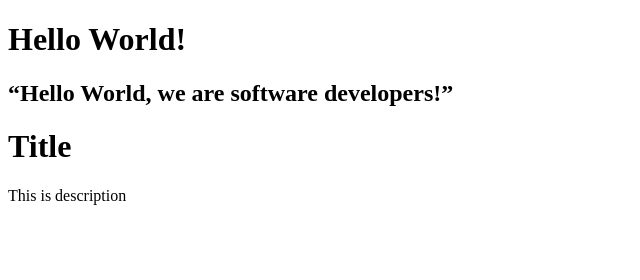
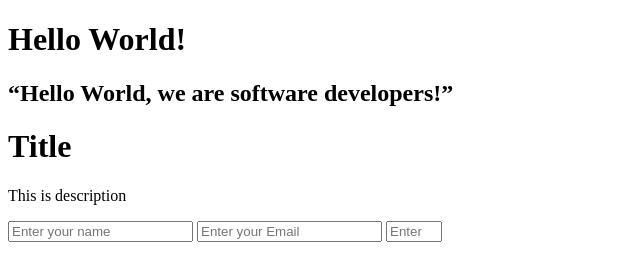
Before and after one commit to Aebise/microverse_one, a plain HTML site: page fcc-test-suite-template-master/index.html in a window 1280 px wide. Shown: the whole page, without its empty margins (0-640 px from the left). Drawn offline with Linux system fonts and the light colour scheme.

Commit message:
input fields

```diff
--- a/fcc-test-suite-template-master/index.html
+++ b/fcc-test-suite-template-master/index.html
@@ -14,7 +14,9 @@
     <h1 id="title">Title</h1>
     <p id="description">This is description</p>
     <form id="survey-form">
-
+    <input id="name" type="text" placeholder="Enter your name" required />
+    <input id="email" type="email" placeholder="Enter your Email" required />
+    <input id="number" type="number" placeholder="Enter your marks" min="1" max="99" required />
     </form>
   </body>
 </html>
```
